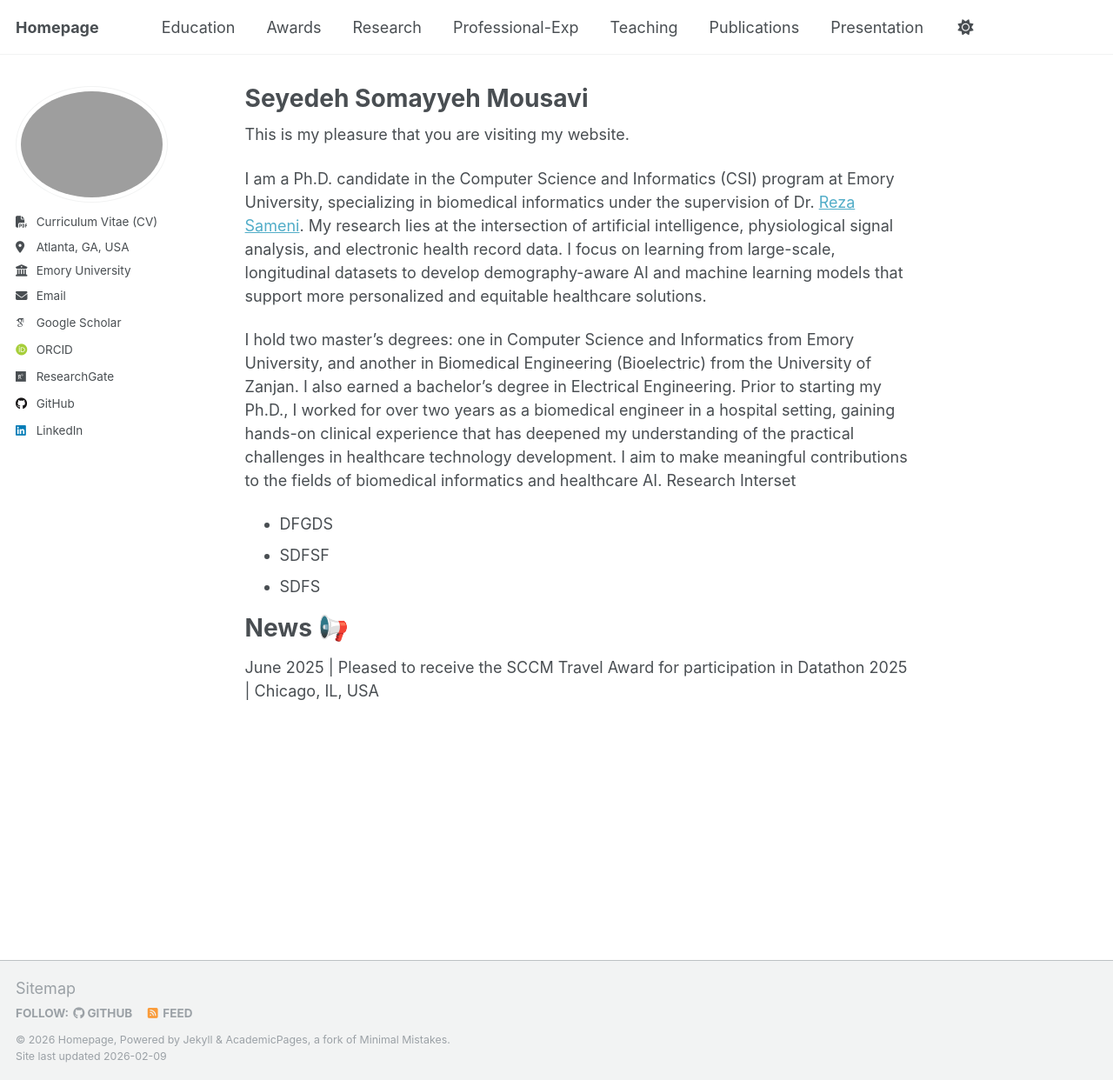
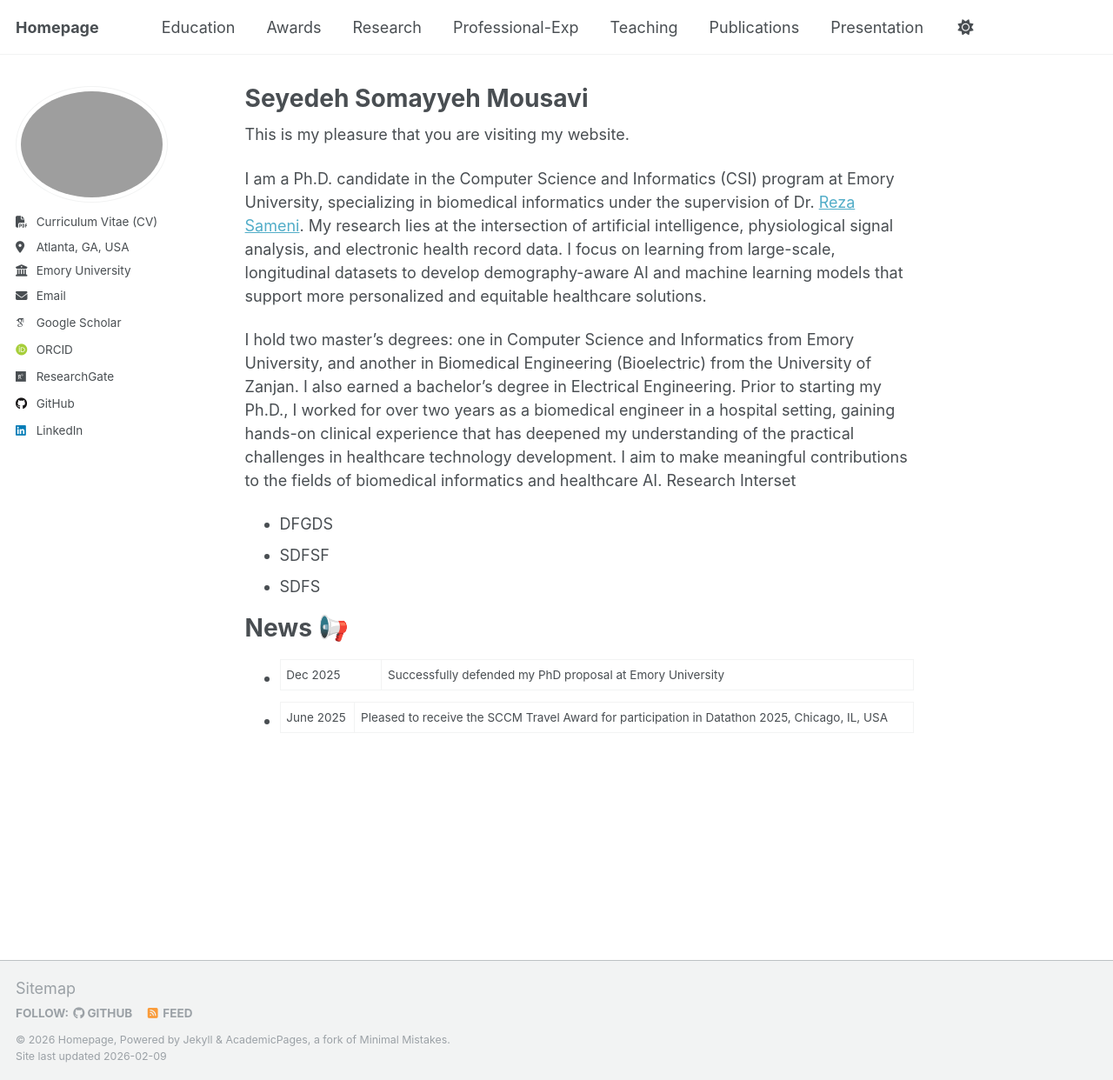
Before and after one commit to Somayyehmousavi/somayyehmousavi.github.io, a Jekyll site: the page built from _pages/about.md, in a window 1280 px wide and 1242 px high. Shown: the whole window at 87% size. Built offline with Jekyll 4.4.1, drawn with Linux system fonts in a browser that asks for light colours; some web fonts are replaced.

Commit message:
Update about.md

```diff
--- a/_pages/about.md
+++ b/_pages/about.md
@@ -14,4 +14,5 @@ I hold two master's degrees: one in Computer Science and Informatics from Emory
 
 News 📢
 ======
-June 2025 | Pleased to receive the SCCM Travel Award for participation in Datathon 2025 | Chicago, IL, USA
+- Dec 2025 | Successfully defended my PhD proposal at Emory University
+- June 2025 | Pleased to receive the SCCM Travel Award for participation in Datathon 2025, Chicago, IL, USA
```
